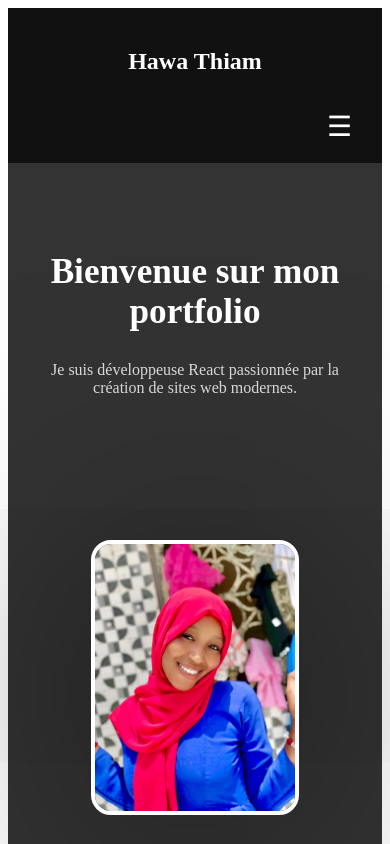
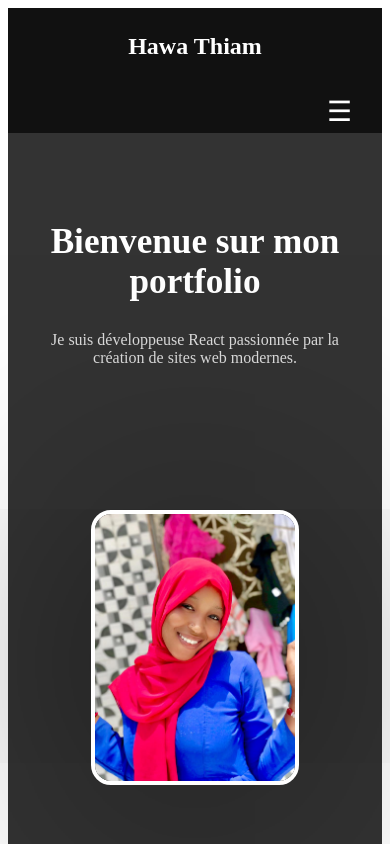
Before and after one commit to mbarike/portfolio, a React app: page / in a window 390 px wide. Shown: the top 844 px of the page. Built offline with nearby package versions, Linux system fonts and the light colour scheme; the HTML template or start-up script is replaced by a standard one.

Commit message:
ResponsiveNavbar

```diff
--- a/src/index.css
+++ b/src/index.css
@@ -26,16 +26,26 @@
 /* MOBILE */
 @media (max-width: 768px) {
 
+
+  .navbar{
+    display: flex;
+  justify-content: space-between;
+  align-items: center;
+  padding: 5px 8%;
+  background: #111;
+  color: white;
+  }
   .menu-icon {
     display: block;
+
 
   }
 
   .nav-links {
     position: fixed;
-    top: 0;
+    top: 120px;
     right: -100%; /* caché */
-    height: 100vh;
+    height: 70vh;
     width: 250px;
     background: #222;
     flex-direction: column;
```
